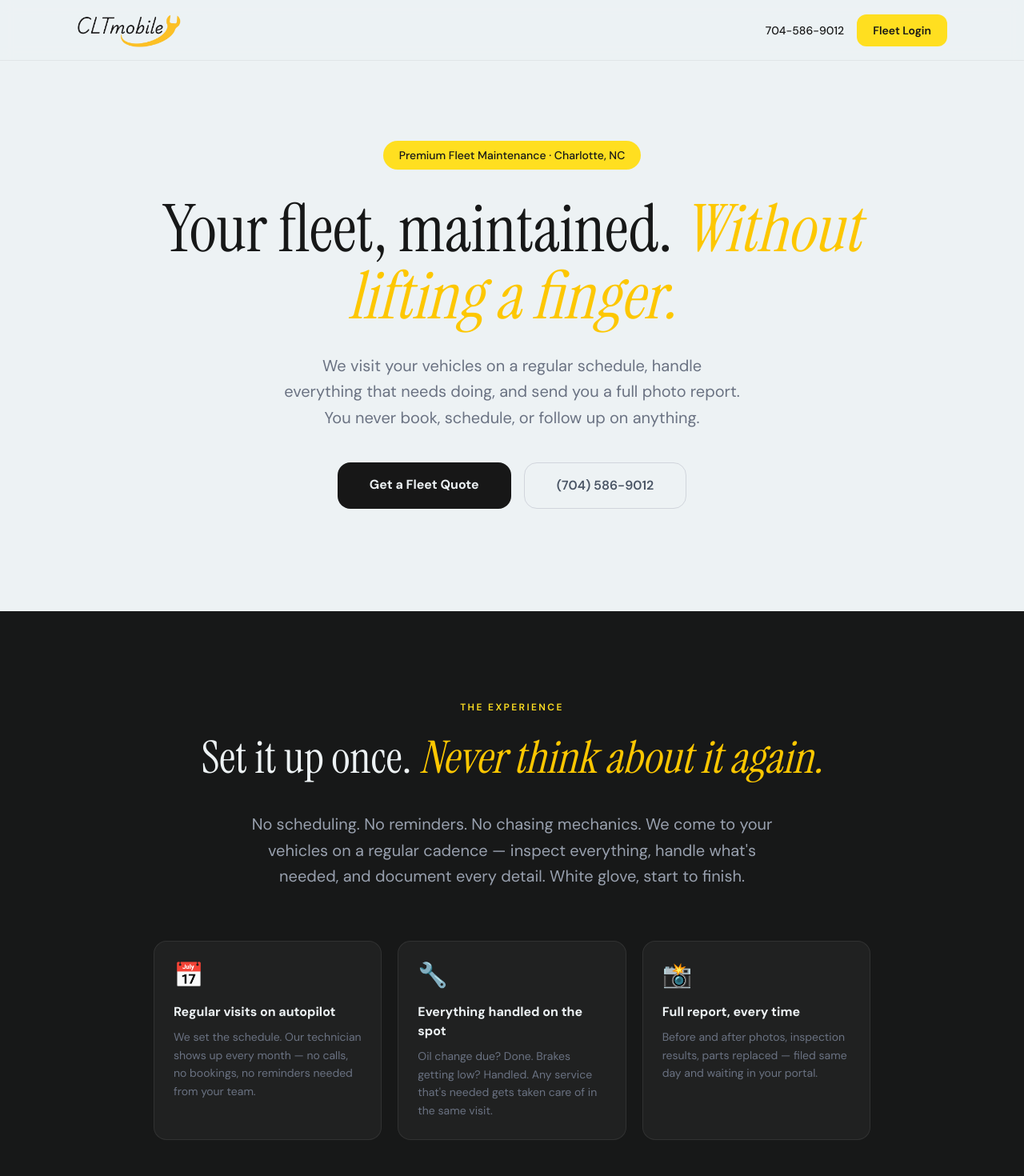
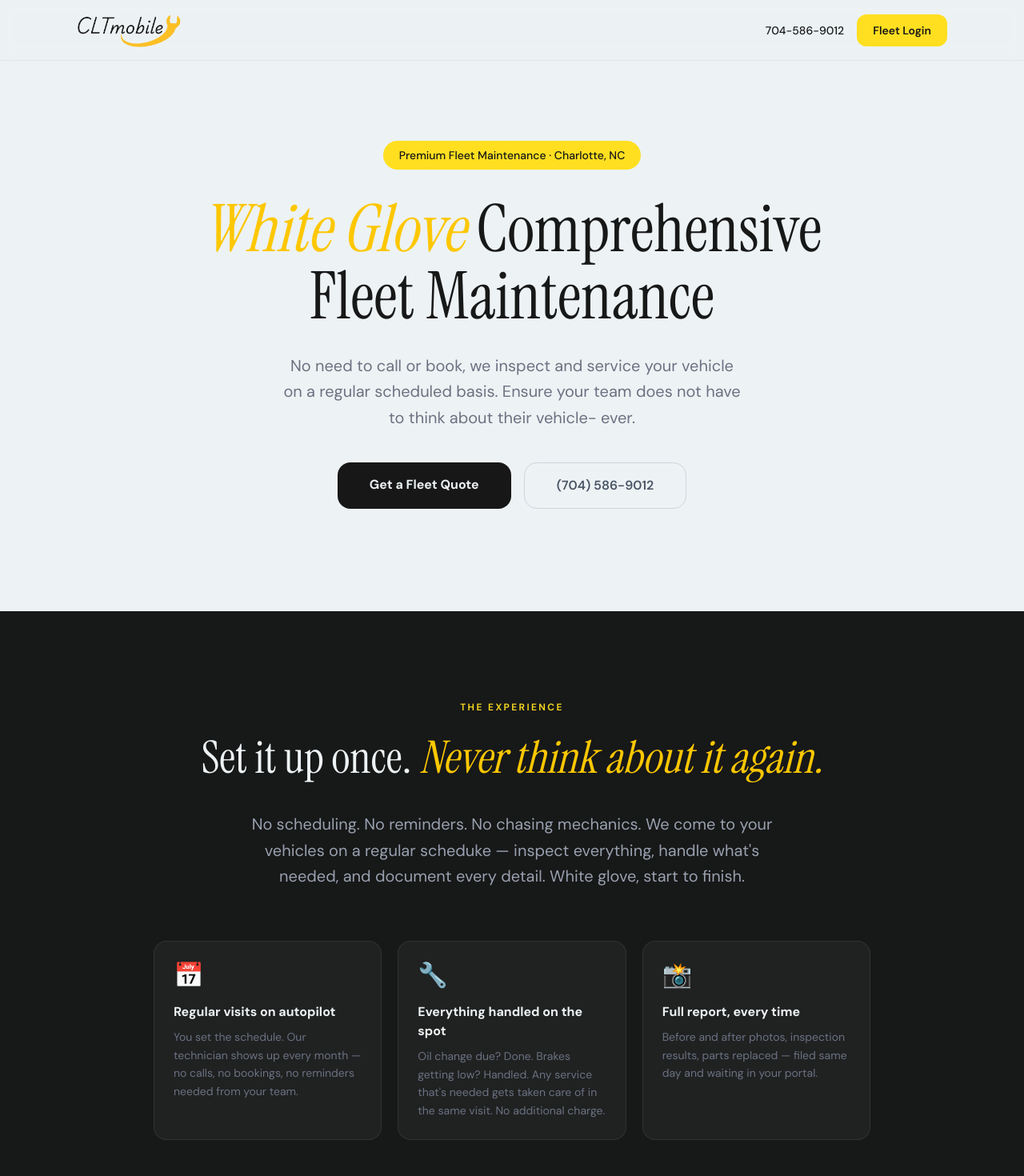
Before and after one commit to Pepparony/CLTmobilefleet, a Next.js app: page /home in a window 1280 px wide. Shown: the top 1470 px of the page at 80% size. Built offline with nearby package versions, Linux system fonts and the light colour scheme.

Commit message:
new copy

```diff
--- a/app/home/page.tsx
+++ b/app/home/page.tsx
@@ -38,12 +38,11 @@ export default function FleetHomePage() {
           className="text-[52px] md:text-[82px] leading-[1.03] text-[#171818] mb-7 max-w-4xl"
           style={{ fontFamily: '"Instrument Serif", Georgia, serif' }}
         >
-          Your fleet, maintained.{' '}
-          <span className="text-yellow-400 italic">Without lifting a finger.</span>
+          <span className="text-yellow-400 italic">White Glove</span> Comprehensive Fleet Maintenance
         </h1>
 
         <p className="text-gray-500 text-lg md:text-xl leading-relaxed max-w-xl mb-10">
-          We visit your vehicles on a regular schedule, handle everything that needs doing, and send you a full photo report. You never book, schedule, or follow up on anything.
+          No need to call or book, we inspect and service your vehicle on a regular scheduled basis. Ensure your team does not have to think about their vehicle- ever.
         </p>
 
         <div className="flex flex-col sm:flex-row gap-4">
@@ -74,7 +73,7 @@ export default function FleetHomePage() {
             <span className="text-yellow-400 italic">Never think about it again.</span>
           </h2>
           <p className="text-gray-400 text-lg md:text-xl leading-relaxed max-w-2xl mx-auto mb-16">
-            No scheduling. No reminders. No chasing mechanics. We come to your vehicles on a regular cadence — inspect everything, handle what's needed, and document every detail. White glove, start to finish.
+            No scheduling. No reminders. No chasing mechanics. We come to your vehicles on a regular scheduke — inspect everything, handle what's needed, and document every detail. White glove, start to finish.
           </p>
 
           <div className="grid md:grid-cols-3 gap-5 text-left">
@@ -82,12 +81,12 @@ export default function FleetHomePage() {
               {
                 icon: '📅',
                 title: 'Regular visits on autopilot',
-                desc: 'We set the schedule. Our technician shows up every month — no calls, no bookings, no reminders needed from your team.',
+                desc: 'You set the schedule. Our technician shows up every month — no calls, no bookings, no reminders needed from your team.',
               },
               {
                 icon: '🔧',
                 title: 'Everything handled on the spot',
-                desc: 'Oil change due? Done. Brakes getting low? Handled. Any service that\'s needed gets taken care of in the same visit.',
+                desc: 'Oil change due? Done. Brakes getting low? Handled. Any service that\'s needed gets taken care of in the same visit. No additional charge.',
               },
               {
                 icon: '📸',
```
